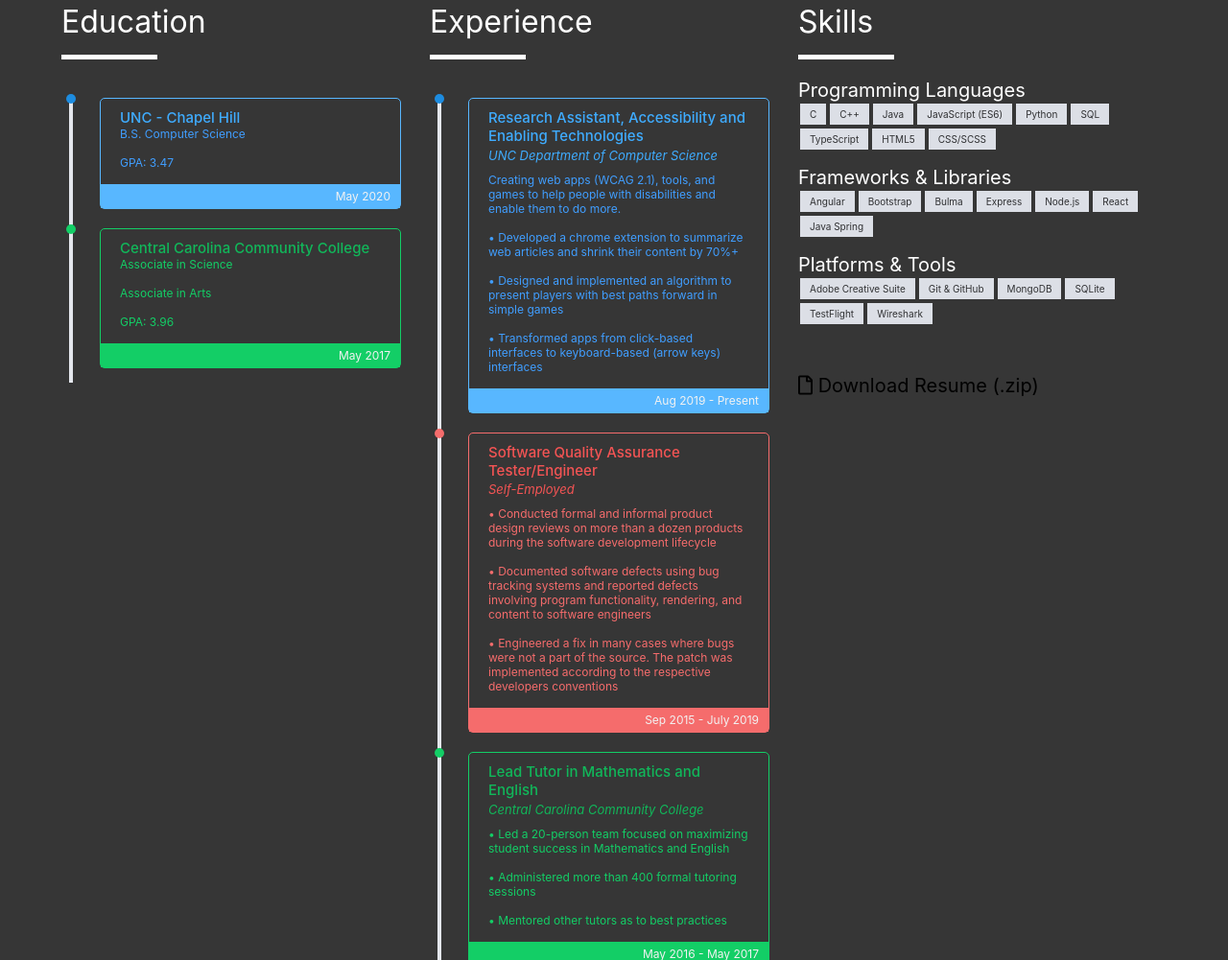
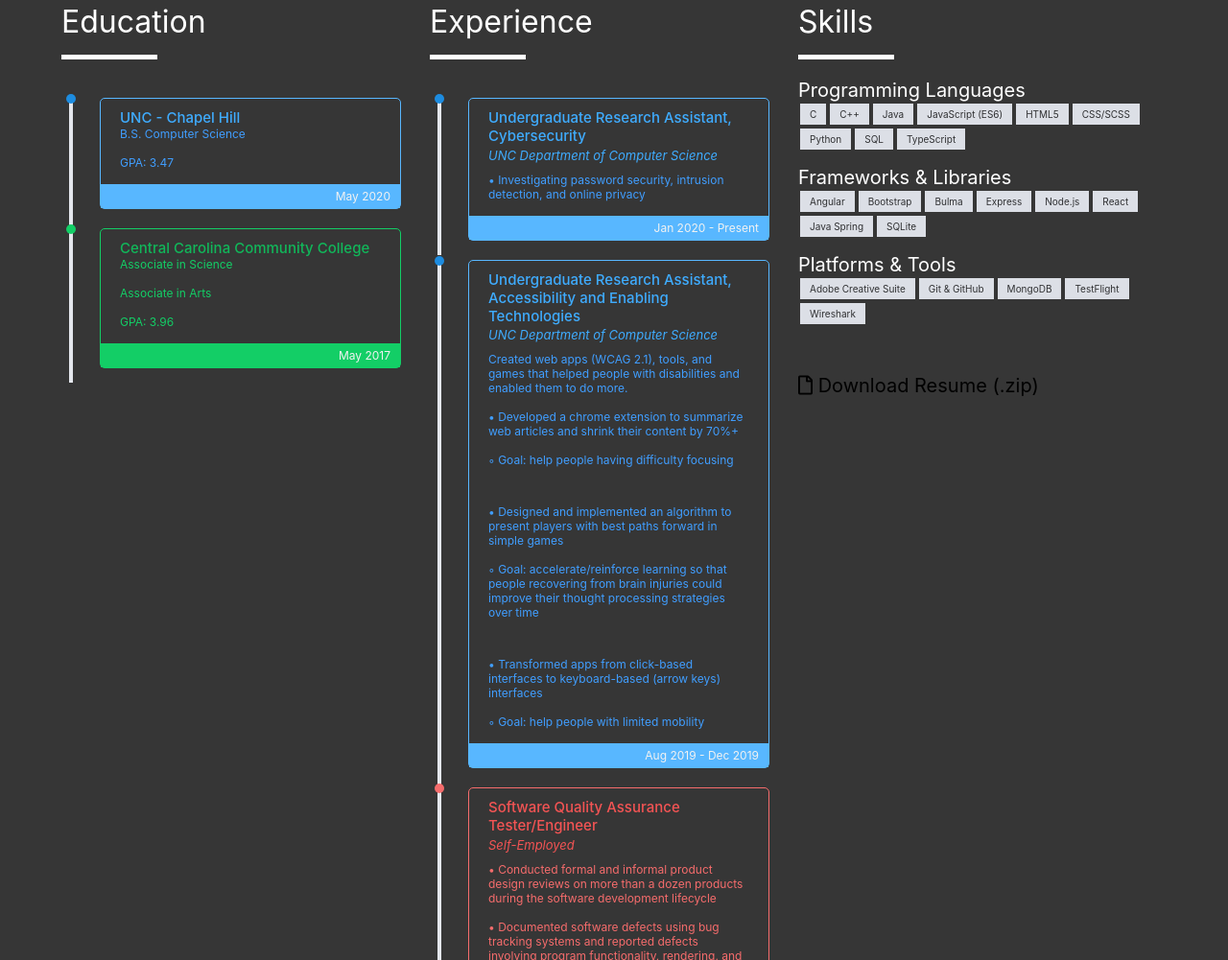
Before and after one commit to adamalston/v1, a plain HTML site: page index.html in a window 1280 px wide. Shown: the part 1152-2153 px from the top of the page at 96% size. Drawn offline with Linux system fonts and the light colour scheme; a web font is replaced by a local one.

Commit message:
new research position

```diff
--- a/index.html
+++ b/index.html
@@ -129,13 +129,25 @@
                   <div class="about-timeline">
 
                      <div class="timeline-card timeline-card--light-blue">
-                        <div class="timeline-card-title">Research Assistant, Accessibility and Enabling Technologies</div>
+                        <div class="timeline-card-title">Undergraduate Research Assistant, Cybersecurity</div>
                         <div class="timeline-card-subtitle">UNC Department of Computer Science</div>
-                        <div class="timeline-card-content">Creating web apps (WCAG 2.1), tools, and games to help people with disabilities and enable them to do more.</div>
+                        <div class="timeline-card-content">• Investigating password security, intrusion detection, and online privacy</div>
+                        <div class="timeline-card-time">Jan 2020 - Present</div>
+                     </div>
+
+                     <div class="timeline-card timeline-card--light-blue">
+                        <div class="timeline-card-title">Undergraduate Research Assistant, Accessibility and Enabling Technologies</div>
+                        <div class="timeline-card-subtitle">UNC Department of Computer Science</div>
+                        <div class="timeline-card-content">Created web apps (WCAG 2.1), tools, and games that helped people with disabilities and enabled them to do more.</div>
                         <div class="timeline-card-content">• Developed a chrome extension to summarize web articles and shrink their content by 70%+</div>
+                        <div class="timeline-card-content">◦ Goal: help people having difficulty focusing</div>
+                        <br><br>
                         <div class="timeline-card-content">• Designed and implemented an algorithm to present players with best paths forward in simple games</div>
+                        <div class="timeline-card-content">◦ Goal: accelerate/reinforce learning so that people recovering from brain injuries could improve their thought processing strategies over time</div>
+                        <br><br>
                         <div class="timeline-card-content">• Transformed apps from click-based interfaces to keyboard-based (arrow keys) interfaces</div>
-                        <div class="timeline-card-time">Aug 2019 - Present</div>
+                        <div class="timeline-card-content">◦ Goal: help people with limited mobility</div>
+                        <div class="timeline-card-time">Aug 2019 - Dec 2019</div>
                      </div>
 
                      <div class="timeline-card timeline-card--light-red">
@@ -172,11 +184,12 @@
                            <div class="skills-tile">C++</div>
                            <div class="skills-tile">Java</div>
                            <div class="skills-tile">JavaScript (ES6)</div>
+                           <div class="skills-tile">HTML5</div>
+                           <div class="skills-tile">CSS/SCSS</div>
                            <div class="skills-tile">Python</div>
                            <div class="skills-tile">SQL</div>
                            <div class="skills-tile">TypeScript</div>
-                           <div class="skills-tile">HTML5</div>
-                           <div class="skills-tile">CSS/SCSS</div>
+
                         </div>
                      </div>
 
@@ -190,6 +203,7 @@
                            <div class="skills-tile">Node.js</div>
                            <div class="skills-tile">React</div>
                            <div class="skills-tile">Java Spring</div>
+                           <div class="skills-tile">SQLite</div>
                         </div>
                      </div>
 
@@ -199,7 +213,6 @@
                            <div class="skills-tile">Adobe Creative Suite</div>
                            <div class="skills-tile">Git & GitHub</div>
                            <div class="skills-tile">MongoDB</div>
-                           <div class="skills-tile">SQLite</div>
                            <div class="skills-tile">TestFlight</div>
                            <div class="skills-tile">Wireshark</div>
                         </div>
```
